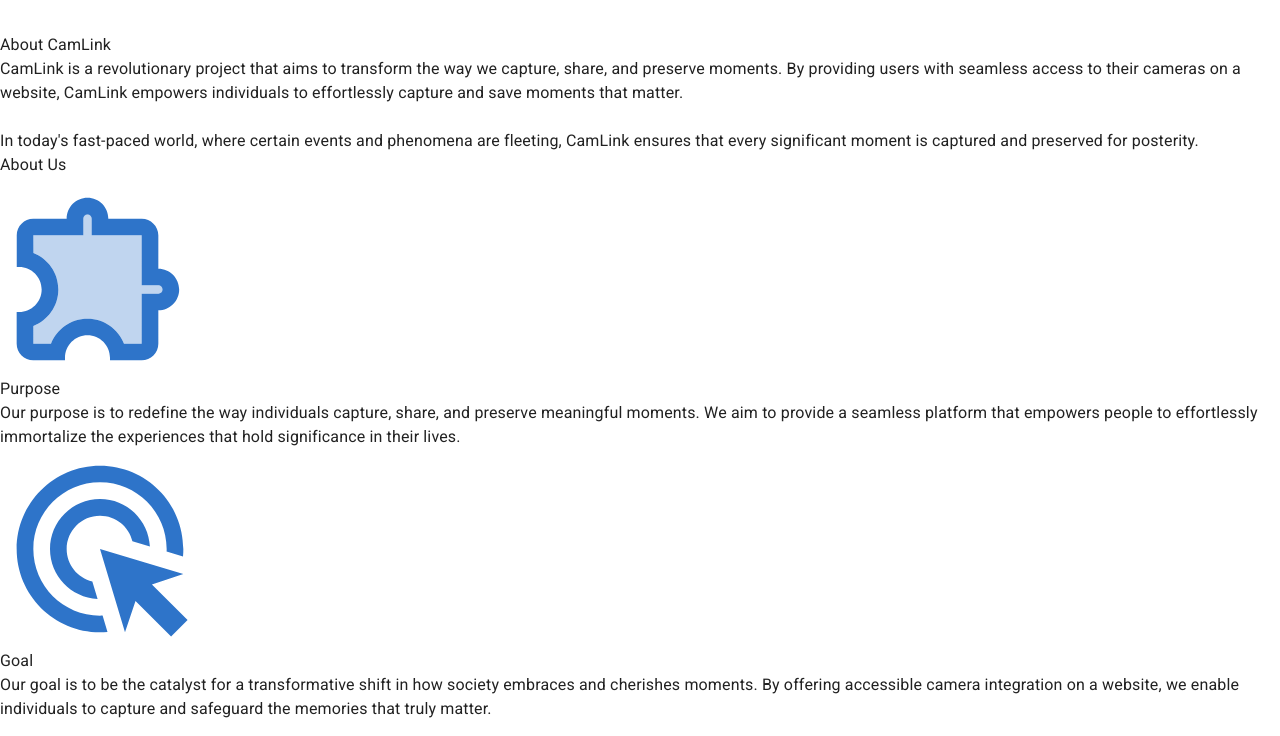
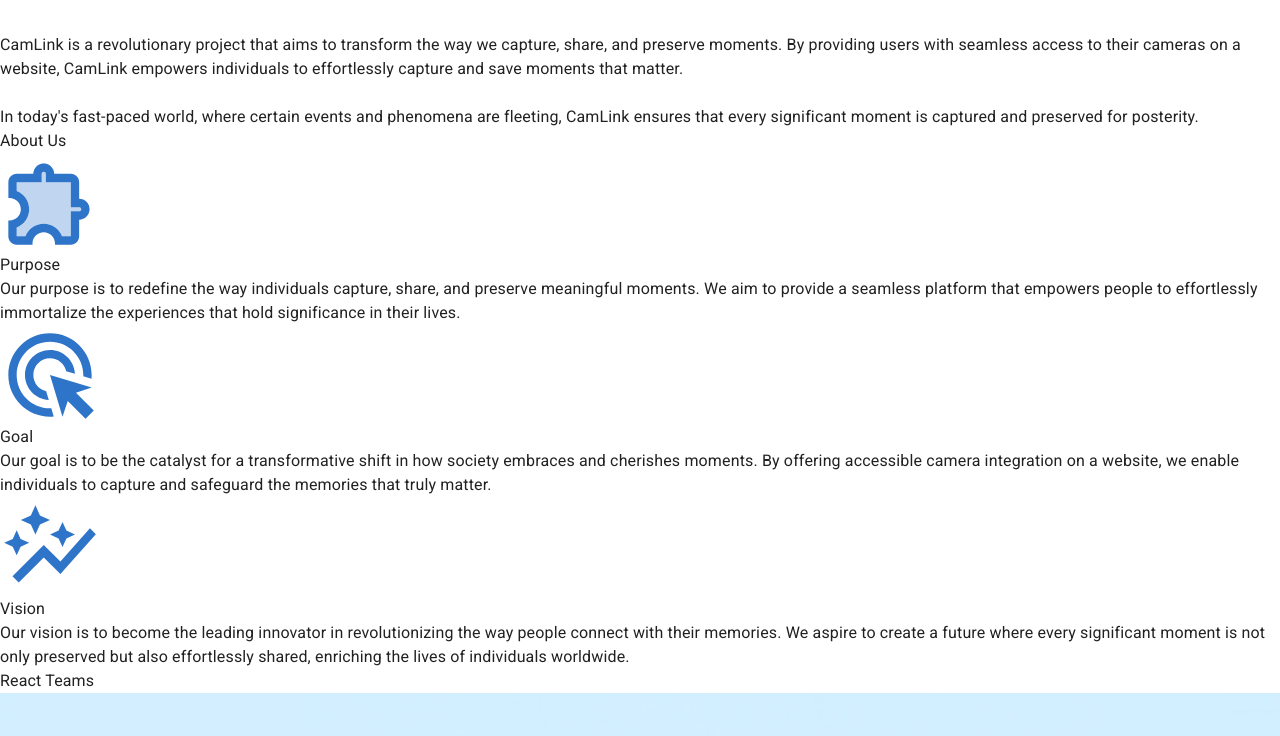
Before and after one commit to Cam-Link/Front-end, a React (Vite) app: page /About in a window 1280 px wide. Shown: the part 340-1076 px from the top of the page. Built offline with nearby package versions, Linux system fonts and the light colour scheme; grey boxes are pictures that could not be loaded; a web font is replaced by a local one.

Commit message:
Update About.jsx

```diff
--- a/src/Pages/About.jsx
+++ b/src/Pages/About.jsx
@@ -1,5 +1,5 @@
-import React from 'react'
-import './style.css'
+import React from 'react';
+import './style.css';
 import EmailIcon from '@mui/icons-material/Email';
 import Face3TwoToneIcon from '@mui/icons-material/Face3TwoTone';
 import Face6TwoToneIcon from '@mui/icons-material/Face6TwoTone';
@@ -13,47 +13,69 @@ import { Stack, TextField } from '@mui/material';
 import video from '../assets/white.mp4';
 import 'aos/dist/aos.css';
 
-
-
 function About() {
 
   return (
-    <div className=' app flex flex-col justify-between gap-11 ml-[2rem]font-serif '>
-      <div className=' flex flex-row hover:transform scale-80'>
-        <video src = {video} autoPlay loop className='w-30%'/>
+    <div className='app flex flex-col justify-between gap-11 ml-[2rem] font-serif'>
+      <div className='flex flex-row hover:transform scale-80'>
+        {window.innerWidth < 900 ? (
+          <div className='flex flex-col gap-[3rem]'>
+            <video src={video} autoPlay loop className='w-full' />
             <div className='flex flex-col gap-[3rem]'>
               <h2 className='text-4xl'>About CamLink</h2>
-        <p className='text-2xl italic mr-[2rem]'>CamLink is a revolutionary project that aims to transform the way we capture,
-            share, and preserve moments. By providing users with seamless access to their cameras on a website,
-              CamLink empowers individuals to effortlessly capture and save moments that matter.<br/><br/> In today's fast-paced
-              world, where certain events and phenomena are fleeting, CamLink ensures that every significant moment is captured
-                and preserved for posterity.</p>
+              <p className='text-2xl italic mr-[2rem]'>
+                CamLink is a revolutionary project that aims to transform the way we capture, share, and preserve moments. By
+                providing users with seamless access to their cameras on a website, CamLink empowers individuals to effortlessly
+                capture and save moments that matter.<br /><br /> In today's fast-paced world, where certain events and phenomena
+                are fleeting, CamLink ensures that every significant moment is captured and preserved for posterity.
+              </p>
             </div>
           </div>
-      <header className='ml-[2rem] text-3xl '>
-        <h1 className='mb-[2rem] text-5xl font-extrabold '>About Us</h1>
-        <div className='flex flex-row gap-[2rem] '>
-          <div >
-            <ExtensionTwoToneIcon sx={{ fontSize: 200 }} color="secondary"/>
-            <h2 className='font-bold m-[1rem] text-4xl'> Purpose</h2>
-            <p className='text-gray-500 text-xl'>Our purpose is to redefine the way individuals capture, share,
-               and preserve meaningful moments. We aim to provide a seamless platform that
-               empowers people to effortlessly immortalize the experiences that hold significance
-               in their lives.</p>
+        ) : (
+          <>
+
+          <video src={video} autoPlay loop className='w-1/3 md:w-2/3' />
+          <p className='text-2xl italic mr-[2rem]'>
+                CamLink is a revolutionary project that aims to transform the way we capture, share, and preserve moments. By
+                providing users with seamless access to their cameras on a website, CamLink empowers individuals to effortlessly
+                capture and save moments that matter.<br /><br /> In today's fast-paced world, where certain events and phenomena
+                are fleeting, CamLink ensures that every significant moment is captured and preserved for posterity.
+              </p>
+          </>
+        )}
+        {/* <div className='flex flex-col gap-[3rem]'>
+          <h2 className='text-4xl'>About CamLink</h2>
+          <p className='text-2xl italic mr-[2rem]'>
+            CamLink is a revolutionary project that aims to transform the way we capture, share, and preserve moments. By
+            providing users with seamless access to their cameras on a website, CamLink empowers individuals to effortlessly
+            capture and save moments that matter.<br /><br /> In today's fast-paced world, where certain events and phenomena
+            are fleeting, CamLink ensures that every significant moment is captured and preserved for posterity.
+          </p>
+        </div> */}
       </div>
-          <div>
-          <AdsClickTwoToneIcon sx={{ fontSize: 200 }} color="secondary"/>
-            <h2 className=' font-bold m-[1rem] text-4xl'> Goal</h2>
-            <p className='text-gray-500 text-xl '>Our goal is to be the catalyst for a transformative shift in how society embraces and cherishes moments.
-               By offering accessible camera integration on a website, we enable individuals to capture and safeguard the
-               memories that truly matter.</p>
+      <header className='ml-[2rem] text-3xl'>
+        <h1 className='mb-[2rem] text-5xl font-extrabold text-center '>About Us</h1>
+        <div className='grid grid-cols-1 md:grid-cols-3 gap-8'>
+          <div className='text-center'>
+            <ExtensionTwoToneIcon sx={{ fontSize: 100 }} color="secondary" />
+            <h2 className='font-bold m-[1rem] text-4xl'>Purpose</h2>
+            <p className='text-gray-500 text-xl'>Our purpose is to redefine the way individuals capture, share, and preserve
+              meaningful moments. We aim to provide a seamless platform that empowers people to effortlessly immortalize the
+              experiences that hold significance in their lives.</p>
           </div>
-          <div>
-            <AutoGraphTwoToneIcon sx={{ fontSize: 200 }} color="secondary"/>
-            <h2 className='font-bold m-[1rem] text-4xl'> Vision</h2>
-            <p className='text-gray-500 text-xl '>Our vision is to become the leading innovator in revolutionizing the way people connect with their memories.
-               We aspire to create a future where every significant moment is not only preserved but also effortlessly shared,
-                enriching the lives of individuals worldwide.</p>
+          <div className='text-center'>
+            <AdsClickTwoToneIcon sx={{ fontSize: 100 }} color="secondary" />
+            <h2 className='font-bold m-[1rem] text-4xl'>Goal</h2>
+            <p className='text-gray-500 text-xl '>Our goal is to be the catalyst for a transformative shift in how society
+              embraces and cherishes moments. By offering accessible camera integration on a website, we enable individuals to
+              capture and safeguard the memories that truly matter.</p>
+          </div>
+          <div className='text-center'>
+            <AutoGraphTwoToneIcon sx={{ fontSize: 100 }} color="secondary" />
+            <h2 className='font-bold m-[1rem] text-4xl'>Vision</h2>
+            <p className='text-gray-500 text-xl '>Our vision is to become the leading innovator in revolutionizing the way
+              people connect with their memories. We aspire to create a future where every significant moment is not only preserved
+              but also effortlessly shared, enriching the lives of individuals worldwide.</p>
           </div>
         </div>
       </header>
@@ -274,27 +296,16 @@ function About() {
   </div>
 
 
-
-
- <div className='m-[3rem] flex flex-col '>
+      <div className='m-[3rem] flex flex-col'>
         <h1 className='mb-[2rem]'> User Feedback</h1>
-  <Stack direction = 'row' spacing ={4}>
-    <TextField label ='Name' variant = 'standard' color='secondary'/>
-    <TextField label ='Email' variant = 'standard' type ='email' color='secondary'/>
-    <TextField label ='Message' variant ='standard' color='secondary' />
+        <Stack direction='row' spacing={4}>
+          <TextField label='Name' variant='standard' color='secondary' />
+          <TextField label='Email' variant='standard' type='email' color='secondary' />
+          <TextField label='Message' variant='standard' multiline rows={4} color='secondary' />
         </Stack>
-  <button className='bg-blue-200 hover:bg-blue-600 rounded-2xl w-[10rem] ml-[20rem] mt-[2rem]'>Send</button>
-
-  <div className="text-sm text-gray-500 flex">
-
-  <input className='m-1' type="checkbox" name='' id='' />
-  <p> By proceeding, I accept the Terms of Service and Privacy Policy,
-             and consent to receive updates and marketing communications. </p>
       </div>
     </div>
-
-    </div>
-  )
+  );
 }
 
-export default About
+export default About;
```
Lines whose indentation alone changed are shown as unchanged.
